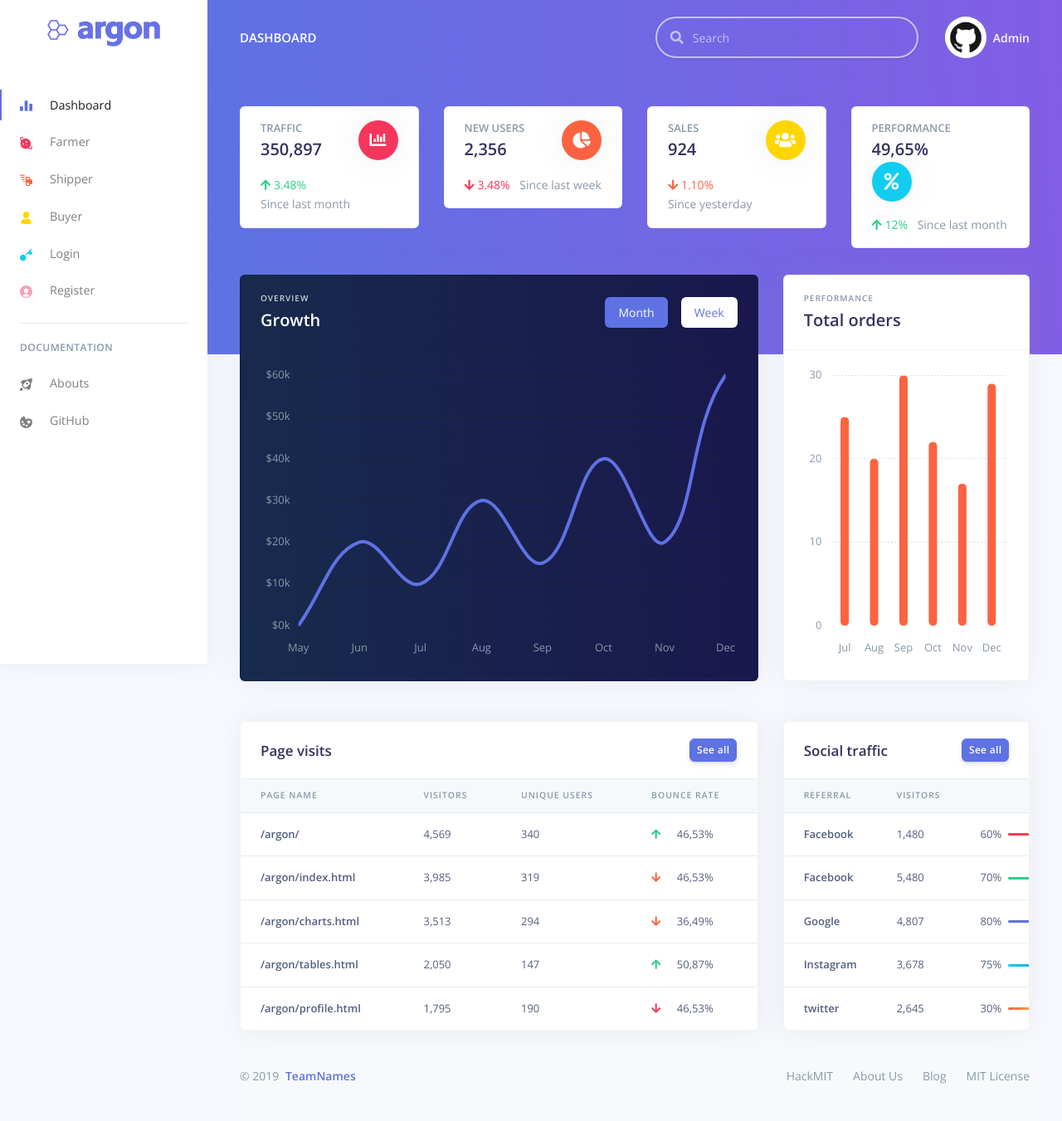
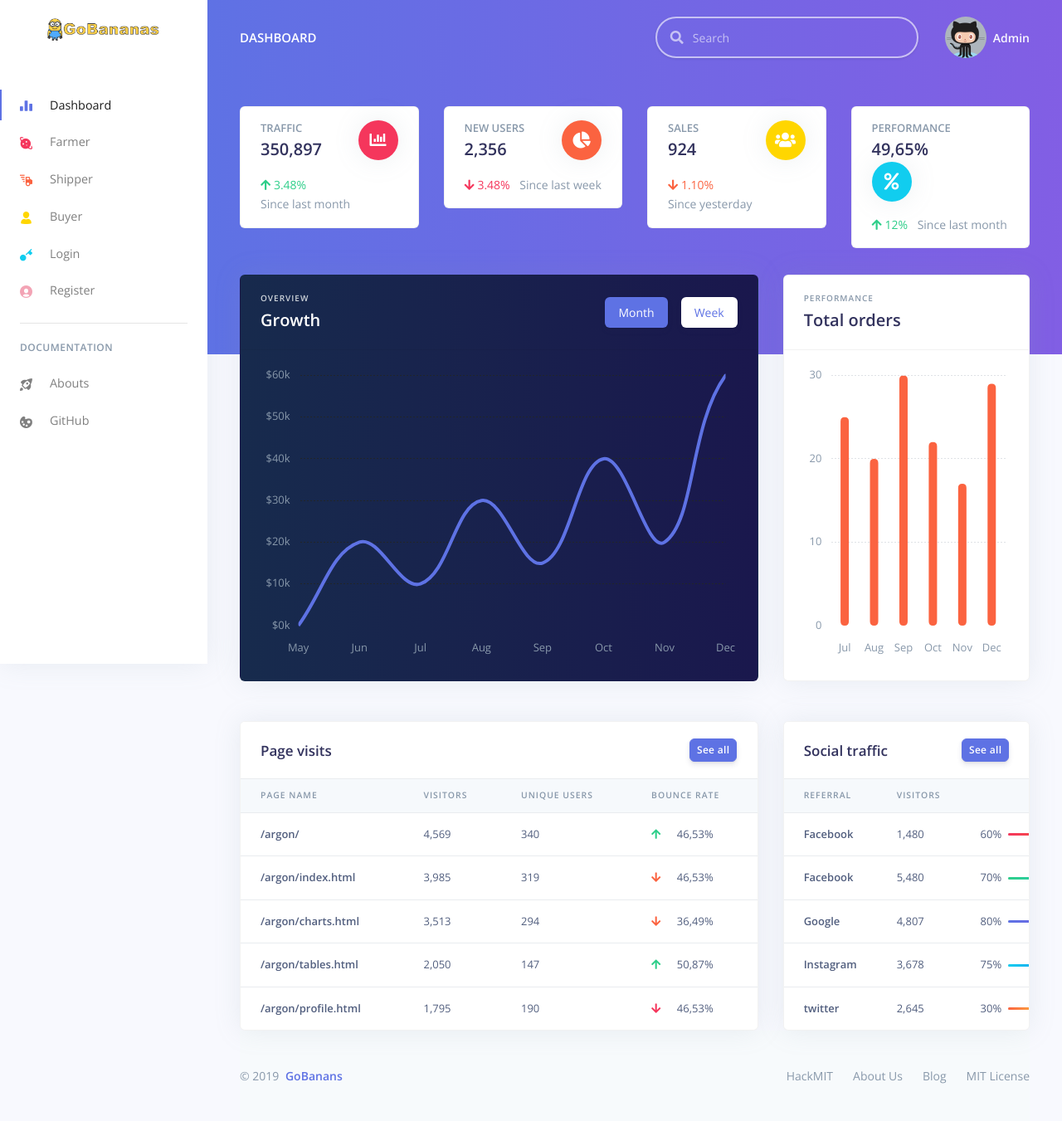
Before and after one commit to lizzij/HackMIT, a Flask app: page / in a window 1280 px wide. Shown: the whole page at 83% size. Run offline with Flask 2, Linux system fonts and the light colour scheme; some libraries are stand-ins or nearby versions.

Commit message:
configure logo and group name

```diff
--- a/flaskr/templates/buyer.html
+++ b/flaskr/templates/buyer.html
@@ -20,7 +20,7 @@
   <meta charset="utf-8" />
   <meta name="viewport" content="width=device-width, initial-scale=1, shrink-to-fit=no">
   <title>
-    TeamNames
+    GoBanans
   </title>
   <!-- Favicon -->
   <link href="./static/img/brand/favicon.png" rel="icon" type="image/png">
@@ -610,7 +610,7 @@
         <div class="row align-items-center justify-content-xl-between">
           <div class="col-xl-6">
             <div class="copyright text-center text-xl-left text-muted">
-              &copy; 2019 <a href="https://www.creative-tim.com" class="font-weight-bold ml-1" target="_blank">TeamNames</a>
+              &copy; 2019 <a href="https://www.creative-tim.com" class="font-weight-bold ml-1" target="_blank">GoBanans</a>
             </div>
           </div>
           <div class="col-xl-6">
--- a/flaskr/templates/comingSoon.html
+++ b/flaskr/templates/comingSoon.html
@@ -248,7 +248,7 @@
         <div class="row align-items-center justify-content-xl-between">
           <div class="col-xl-6">
             <div class="copyright text-center text-xl-left text-muted">
-              &copy; 2019 <a href="https://www.creative-tim.com" class="font-weight-bold ml-1" target="_blank">TeamNames</a>
+              &copy; 2019 <a href="https://www.creative-tim.com" class="font-weight-bold ml-1" target="_blank">GoBanans</a>
             </div>
           </div>
           <div class="col-xl-6">
--- a/flaskr/templates/farmer.html
+++ b/flaskr/templates/farmer.html
@@ -20,7 +20,7 @@
   <meta charset="utf-8" />
   <meta name="viewport" content="width=device-width, initial-scale=1, shrink-to-fit=no">
   <title>
-    TeamNames
+    GoBanans
   </title>
   <!-- Favicon -->
   <link href="./static/img/brand/favicon.png" rel="icon" type="image/png">
@@ -610,7 +610,7 @@
         <div class="row align-items-center justify-content-xl-between">
           <div class="col-xl-6">
             <div class="copyright text-center text-xl-left text-muted">
-              &copy; 2019 <a href="https://www.creative-tim.com" class="font-weight-bold ml-1" target="_blank">TeamNames</a>
+              &copy; 2019 <a href="https://www.creative-tim.com" class="font-weight-bold ml-1" target="_blank">GoBanans</a>
             </div>
           </div>
           <div class="col-xl-6">
--- a/flaskr/templates/index.html
+++ b/flaskr/templates/index.html
@@ -20,7 +20,7 @@
   <meta charset="utf-8" />
   <meta name="viewport" content="width=device-width, initial-scale=1, shrink-to-fit=no">
   <title>
-    TeamNames
+    GoBanans
   </title>
   <!-- Favicon -->
   <link href="./static/img/brand/favicon.png" rel="icon" type="image/png">
@@ -610,7 +610,7 @@
         <div class="row align-items-center justify-content-xl-between">
           <div class="col-xl-6">
             <div class="copyright text-center text-xl-left text-muted">
-              &copy; 2019 <a href="https://www.creative-tim.com" class="font-weight-bold ml-1" target="_blank">TeamNames</a>
+              &copy; 2019 <a href="https://www.creative-tim.com" class="font-weight-bold ml-1" target="_blank">GoBanans</a>
             </div>
           </div>
           <div class="col-xl-6">
--- a/flaskr/templates/shipper.html
+++ b/flaskr/templates/shipper.html
@@ -20,7 +20,7 @@
   <meta charset="utf-8" />
   <meta name="viewport" content="width=device-width, initial-scale=1, shrink-to-fit=no">
   <title>
-    TeamNames
+    GoBanans
   </title>
   <!-- Favicon -->
   <link href="./static/img/brand/favicon.png" rel="icon" type="image/png">
@@ -610,7 +610,7 @@
         <div class="row align-items-center justify-content-xl-between">
           <div class="col-xl-6">
             <div class="copyright text-center text-xl-left text-muted">
-              &copy; 2019 <a href="https://www.creative-tim.com" class="font-weight-bold ml-1" target="_blank">TeamNames</a>
+              &copy; 2019 <a href="https://www.creative-tim.com" class="font-weight-bold ml-1" target="_blank">GoBanans</a>
             </div>
           </div>
           <div class="col-xl-6">
```
Also changed, not shown: flaskr/static/img/brand/blue.png, flaskr/static/img/brand/favicon.png, flaskr/static/img/brand/white.png, flaskr/static/img/theme/team-4-800x800.jpg.
